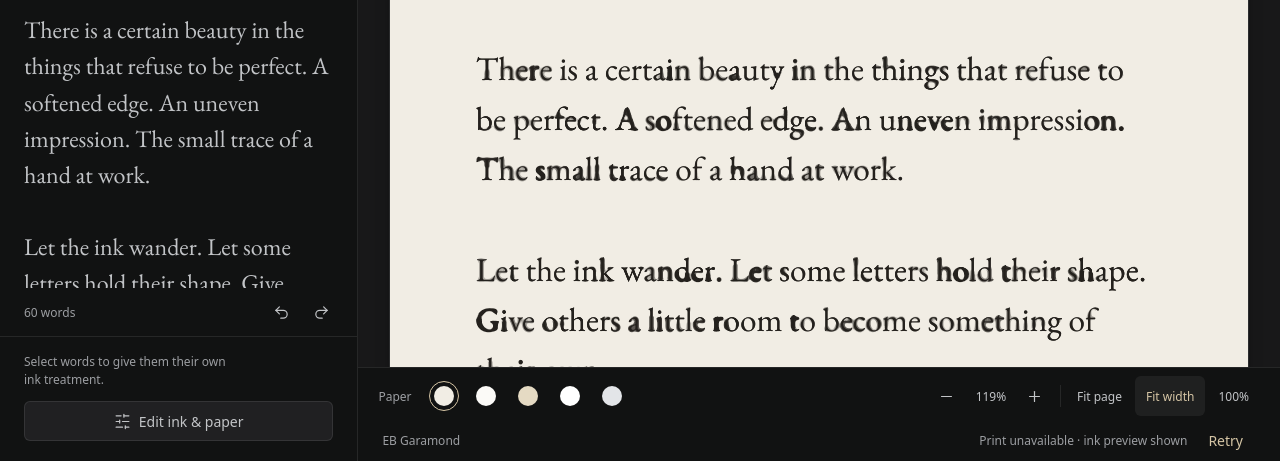
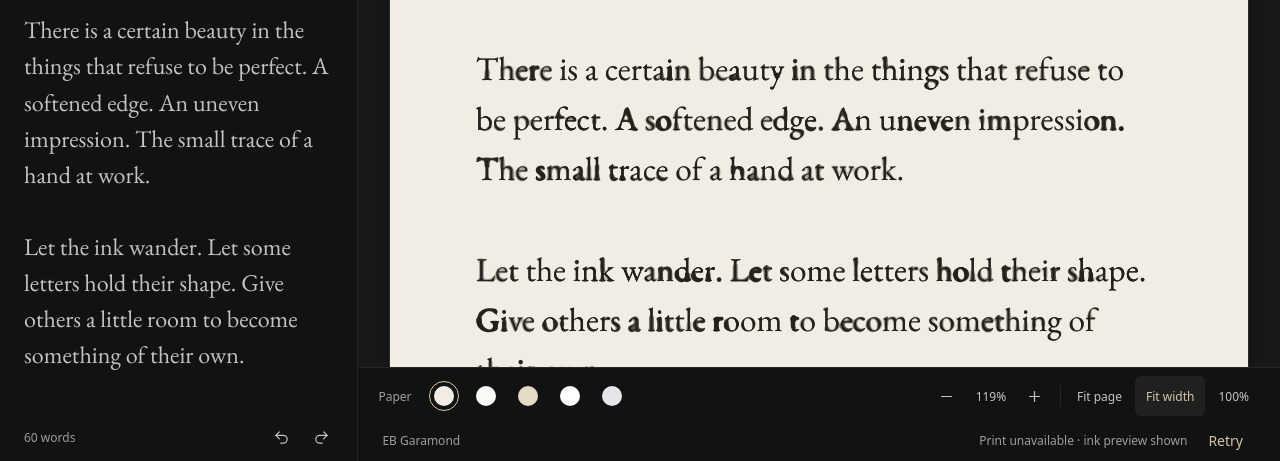
Before and after one commit to DimitriMichel/dante, a website built with Vite: page index.html in a window 1280 px wide. Shown: the part 339-800 px from the top of the page. Built offline with nearby package versions, Linux system fonts and the light colour scheme.

Commit message:
Update Site source

```diff
--- a/src/main.ts
+++ b/src/main.ts
@@ -69,7 +69,6 @@ $('#app').innerHTML = `
 
         <div class="editor-area"><div id="editor"></div></div>
         <div class="editor-meta"><span id="word-count"></span><div class="history"><button id="undo" class="icon-button" aria-label="Undo" title="Undo (⌘Z)">${icon('undo-2')}</button><button id="redo" class="icon-button" aria-label="Redo" title="Redo (⌘⇧Z)">${icon('redo-2')}</button></div></div>
-        <div class="editor-guidance"><p>Select words to give them their own ink treatment.</p><button id="edit-effects" class="subtle">${icon('sliders-horizontal')}<span>Edit ink & paper</span></button></div>
       </section>
       <section id="effects-panel" class="effects-panel" role="tabpanel" aria-labelledby="effects-tab" hidden>
       <div id="mobile-paper" class="paper-section"></div>
@@ -234,7 +233,6 @@ function sync() {
   document.querySelectorAll<HTMLButtonElement>('[data-paper]').forEach(button => { button.setAttribute('aria-pressed', String(button.dataset.paper === state.paper)); });
   const words = quill.getText().trim().split(/\s+/).filter(Boolean).length;
   $('#word-count').textContent = `${words} ${words === 1 ? 'word' : 'words'}`;
-  $('#edit-effects span').textContent = hasSelection ? 'Style selected text' : 'Edit ink & paper';
   $('#effects-tab').classList.toggle('has-selection', hasSelection);
   $('#seed-label').textContent = `No. ${String(state.seed % 10000).padStart(4, '0')}`;
   const formats = selection ? quill.getFormat(selection.index, selection.length) : quill.getFormat(cursorRange.index, cursorRange.length);
@@ -321,7 +319,6 @@ for (const name of ['write', 'effects'] as const) {
     showSidebarTab(next); $(`#${next}-tab`).focus();
   });
 }
-$('#edit-effects').addEventListener('click', () => { showSidebarTab('effects'); $('#effects-tab').focus(); });
 $('#toggle-sidebar').addEventListener('click', () => {
   const hidden = $('.workspace').classList.toggle('preview-only');
   $('.studio-sidebar').hidden = hidden;
--- a/src/style.css
+++ b/src/style.css
@@ -66,10 +66,7 @@ input::-webkit-inner-spin-button { appearance: none; }
 .ql-editor::selection, .ql-editor *::selection { background: #b7986155; color: white; }
 .editor-meta { display: flex; align-items: center; justify-content: space-between; padding: 4px 16px 4px 24px; font-size: .75rem; color: var(--muted); }
 .history { display: flex; }
-.editor-guidance { padding: 16px 24px 20px; border-top: 1px solid var(--border); }
-.editor-guidance p { font-size: .75rem; line-height: 1.5; color: var(--muted); margin: 0 0 12px; max-width: 32ch; }
 .subtle { background: var(--field); border-color: var(--border); }
-.editor-guidance .subtle { width: 100%; }
 .effects-panel { flex: 1; min-height: 0; overflow-y: auto; padding: 20px 24px 32px; }
 .ink-controls { padding-block: 0 22px; border-bottom: 1px solid var(--border); }
 .controls-heading { display: flex; flex-direction: column; align-items: stretch; gap: 16px; margin-block-end: 22px; }
@@ -168,7 +165,6 @@ body:has(#selection-actions:not([hidden])) .seed-label { display: none; }
   .text-layout { width: auto; flex: 1; }.text-layout label { display: none; }
   .text-layout select { margin-inline-start: auto; }
   .editor-area { padding: 20px 24px; min-height: 70px; }
-  .editor-guidance { display: none; }
   .editor-meta { min-height: 36px; }.editor-meta .icon-button { height: 32px; min-height: 32px; }
   .effects-panel { padding: 16px 24px 28px; }
   input[type=range] { height: 44px; }
```
